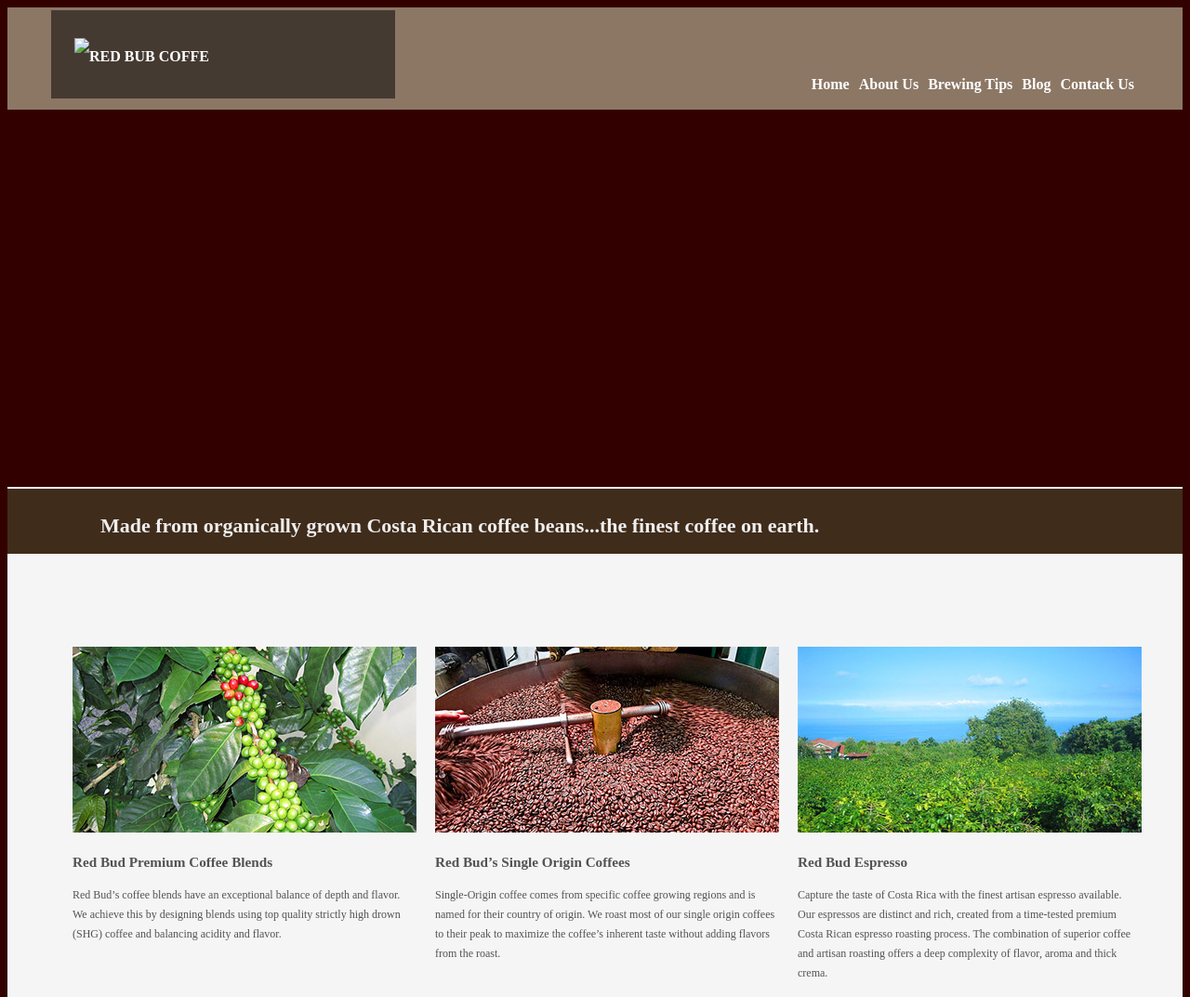
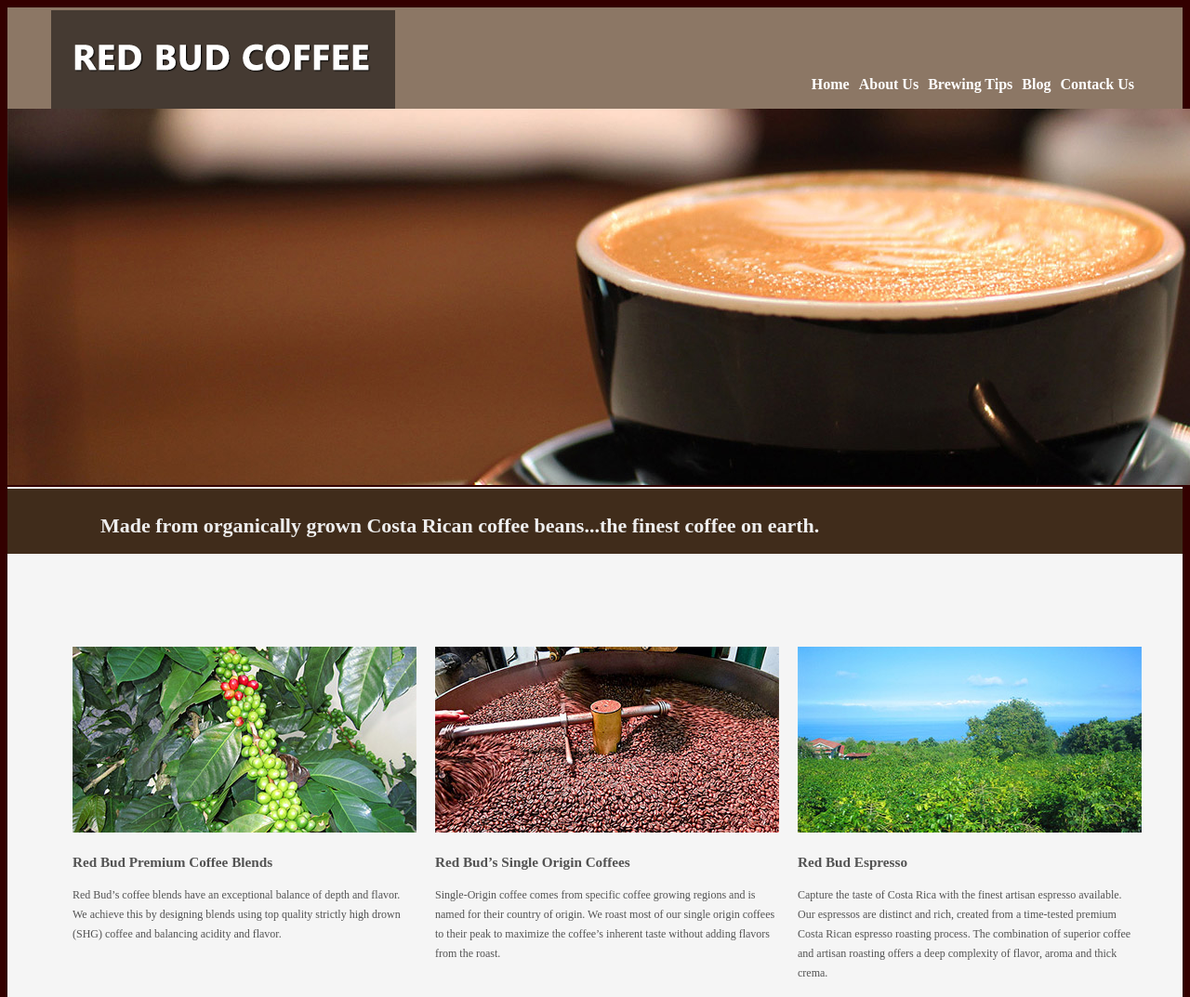
Before and after one commit to ninjamu/hello-world, a plain HTML site: page index.html in a window 1280 px wide. Shown: the top 1073 px of the page at 93% size. Drawn offline with Linux system fonts and the light colour scheme.

Commit message:
fixed images

```diff
--- a/index.html
+++ b/index.html
@@ -12,12 +12,12 @@
 			<div class="container">
 					<h1 id="logo">
 						<a href="#">
-							<img src="image/logo.png" alt="RED BUB COFFE" width="381" height="91">
+							<img src="images/logo.png" alt="RED BUB COFFE" width="381" height="91">
 						</a>
 					</h1>
 					<nav id="main_menu" class="smooth_menu">
 						<ul id="menu_top_menu">
-							<li id="menu-item"><a href="trangchu.html" target="_bank">Home  </a></li>
+							<li id="menu-item"><a href="inxdex.html" target="_bank">Home  </a></li>
 							<li id="menu-item"><a href="" target="_bank">About Us  </a></li>
 							<li id="menu-item"><a href="">Brewing Tips  </a></li>
 							<li id="menu-item"><a href="">Blog</a>  </li>
@@ -31,7 +31,7 @@
 			<div class="slider" style="position: relative; top:-30px; left: 0px; overflow : hidden ; z-index : 1;width : 1349px; height : 405px; background-image: none ">
 				<div class="slider1" style="transform: matrix(1, 0, 0, 1, -2698, 0); position: relative; width: 2698px;">
 					<div class="item" style="transform: matrix(1, 0, 0, 1, 2698, 0); width: 1349px; position: absolute; top: 0px;">
-						<img src="image\coffee.jpg" alt="">
+						<img src="images\coffee.jpg" alt="">
 						<div class="caption style1 zn_def_anim_pos"></div>
 					</div>
 				</div>
```
